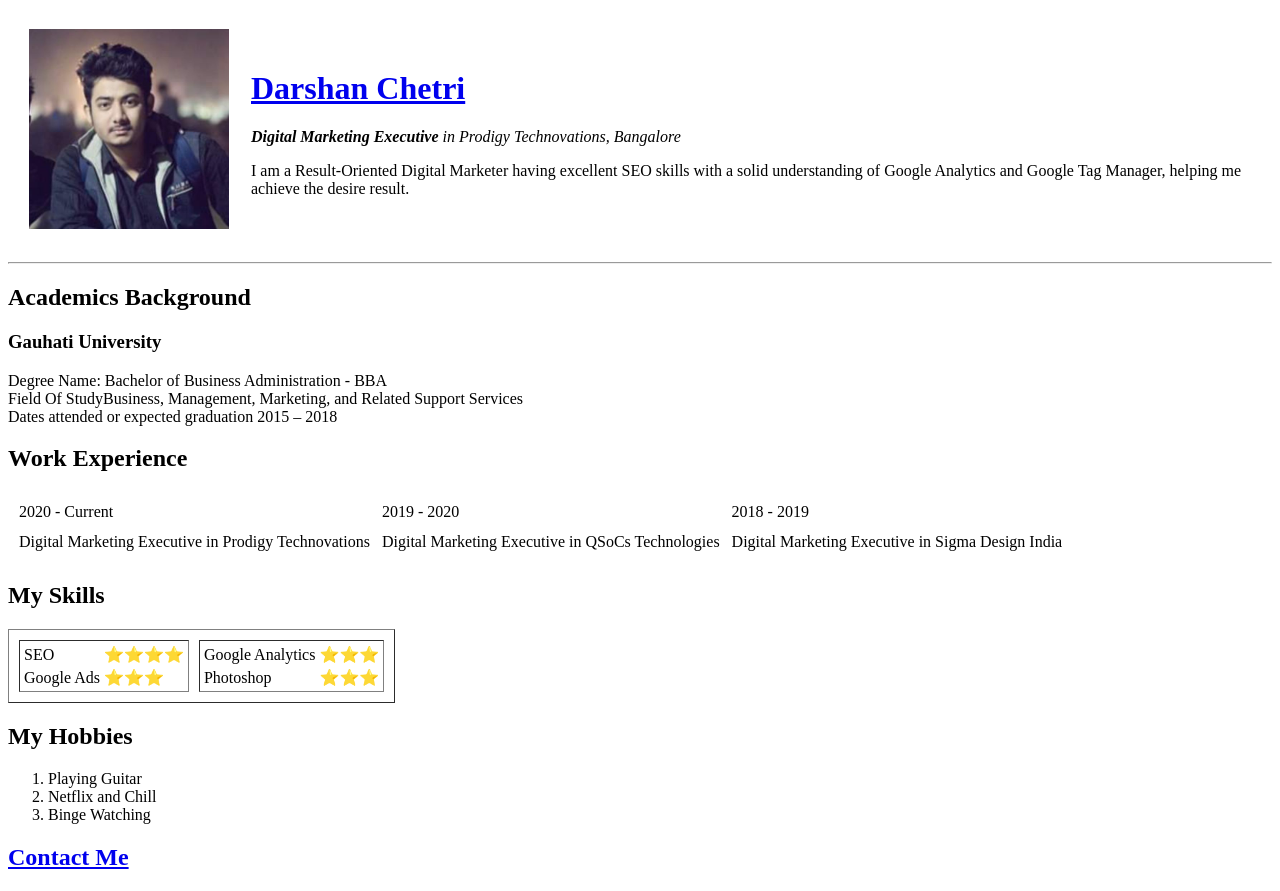
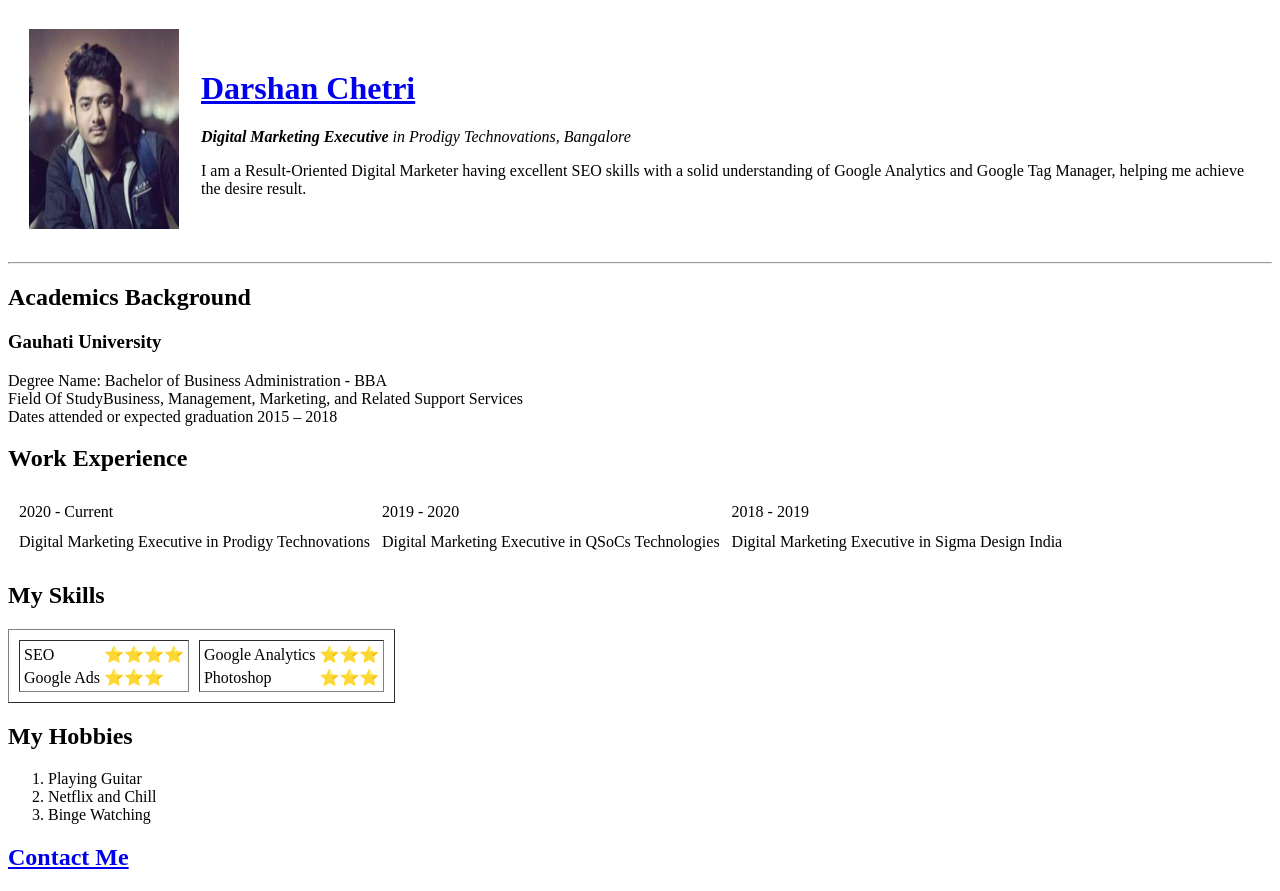
Before and after one commit to chetridarshan/CV, a plain HTML site: page index.html in a window 1280 px wide. Drawn offline with Linux system fonts and the light colour scheme.

Commit message:
Update index.html

```diff
--- a/index.html
+++ b/index.html
@@ -9,7 +9,7 @@
 <body>
 <table cellspacing="20">
   <tr>
-    <td><img src="images/Darshan Chetri.jpg"  width="200" height="200" alt="Darshan Chetri Picture"></td>
+    <td><img src="images/Darshan Chetri.jpg"  width="150" height="200" alt="Darshan Chetri Picture"></td>
     <td><h1><a href="https://www.linkedin.com/in/darshan-chetri-3615b4178/">Darshan Chetri</a></h1>
     <p><em><strong>Digital Marketing Executive</strong> in Prodigy Technovations, Bangalore</em></p>
     <p> I am a Result-Oriented Digital Marketer having excellent SEO skills with a solid understanding of Google Analytics and Google Tag Manager, helping me achieve the desire result.</p></td>
```
